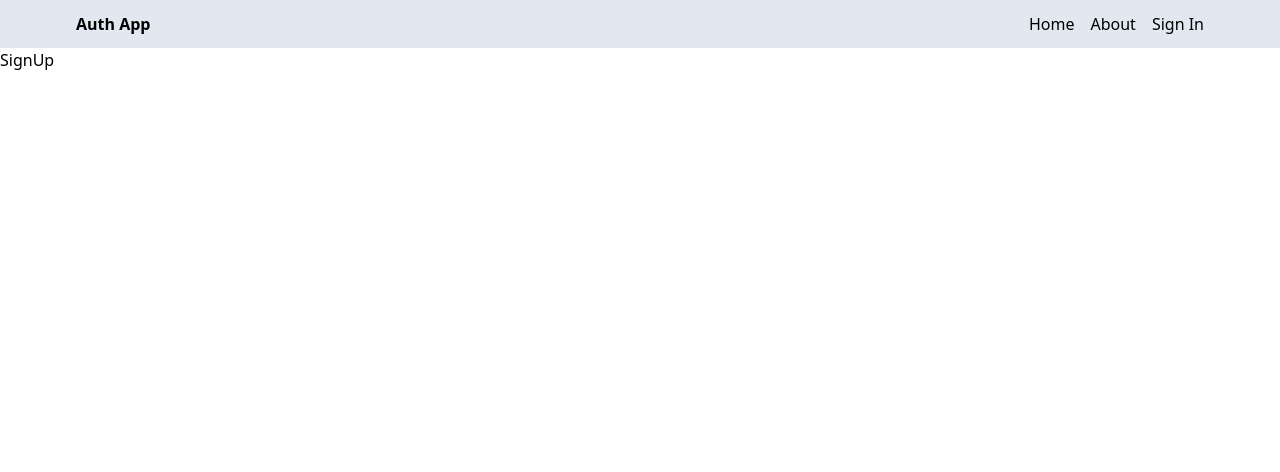
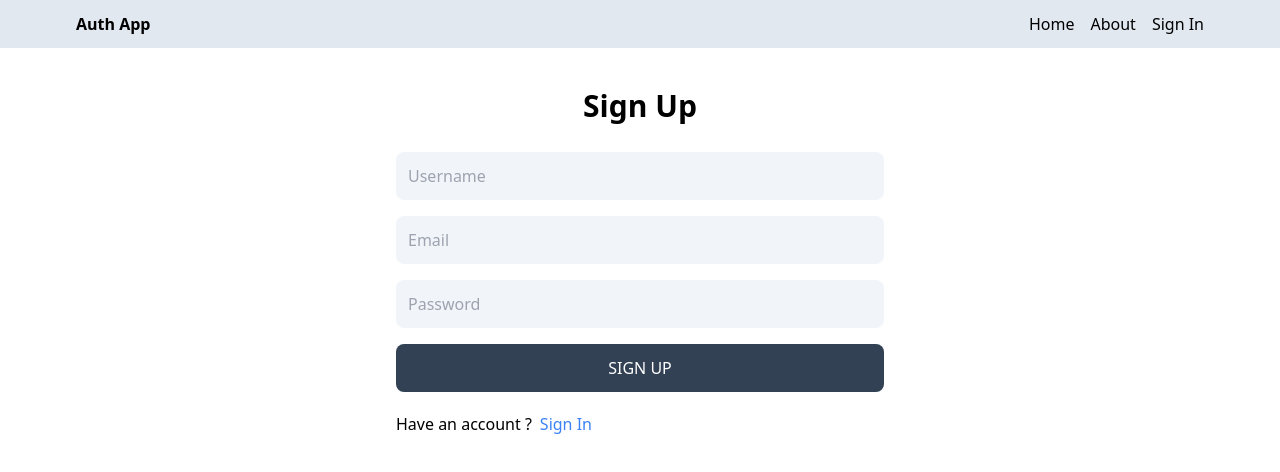
Before and after one commit to umairahmed88/mern-auth-with-sahand, a React (Vite) app in the folder client/: page /sign-up in a window 1280 px wide. Shown: the top 472 px of the page. Built offline with nearby package versions, Linux system fonts and the light colour scheme.

Commit message:
completed sign up page ui

```diff
--- a/client/src/pages/SignUp.jsx
+++ b/client/src/pages/SignUp.jsx
@@ -1,5 +1,41 @@
+import { Link } from "react-router-dom";
+
 const SignUp = () => {
-	return <div>SignUp</div>;
+	return (
+		<div className='p-3 max-w-lg mx-auto'>
+			<h1 className='text-3xl text-center font-semibold my-7'>Sign Up</h1>
+			<form className='flex flex-col gap-4'>
+				<input
+					type='text'
+					placeholder='Username'
+					id='username'
+					className='bg-slate-100 p-3 rounded-lg'
+				/>
+				<input
+					type='email'
+					placeholder='Email'
+					id='email'
+					className='bg-slate-100 p-3 rounded-lg'
+				/>
+				<input
+					type='password'
+					placeholder='Password'
+					id='password'
+					className='bg-slate-100 p-3 rounded-lg'
+				/>
+
+				<button className='bg-slate-700 text-white p-3 rounded-lg uppercase hover:opacity-95 disabled:opacity-80'>
+					Sign Up
+				</button>
+			</form>
+			<div className='flex gap-2 mt-5'>
+				<p>Have an account ?</p>
+				<Link to='/sign-in'>
+					<span className='text-blue-500'>Sign In</span>
+				</Link>
+			</div>
+		</div>
+	);
 };
 
 export default SignUp;
```
